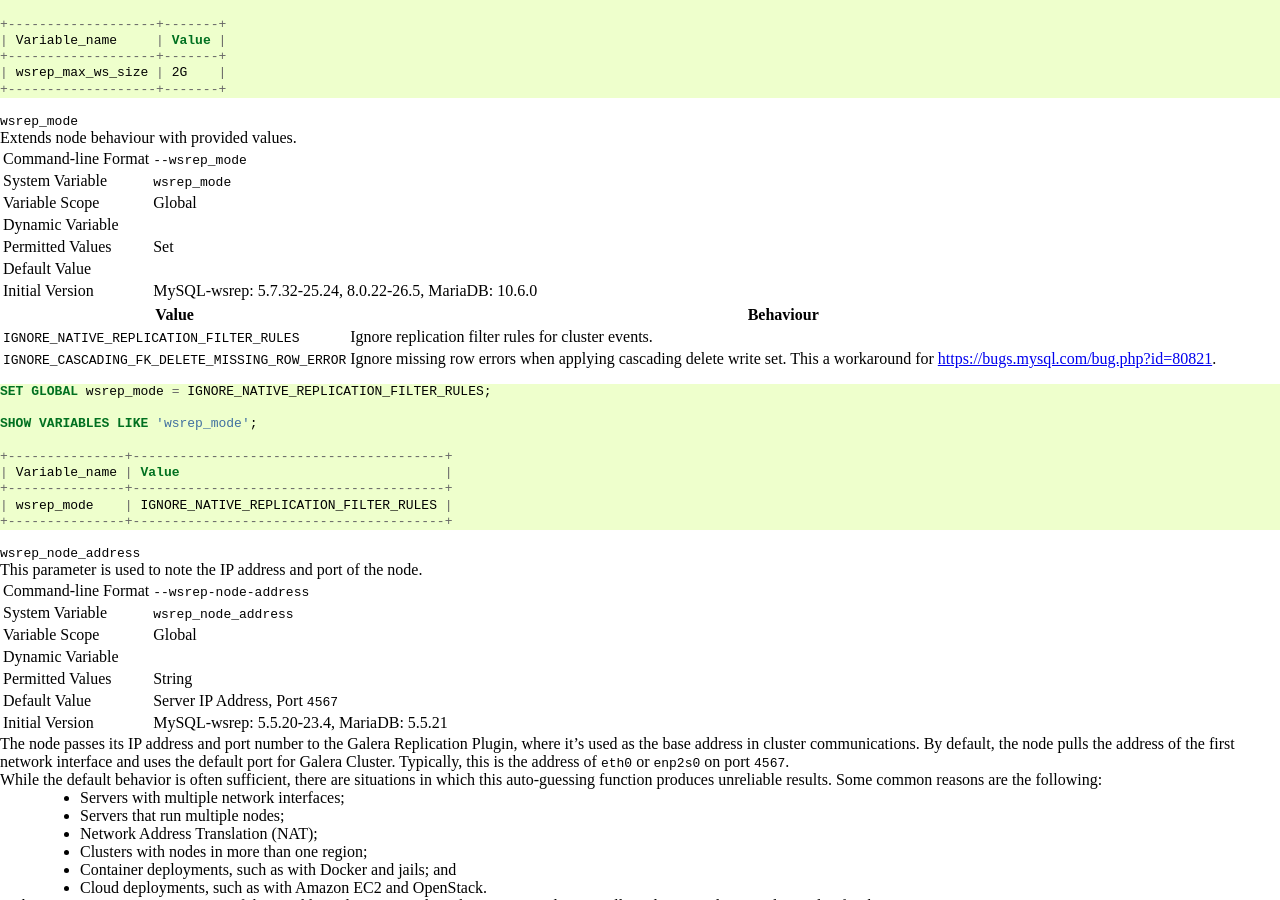
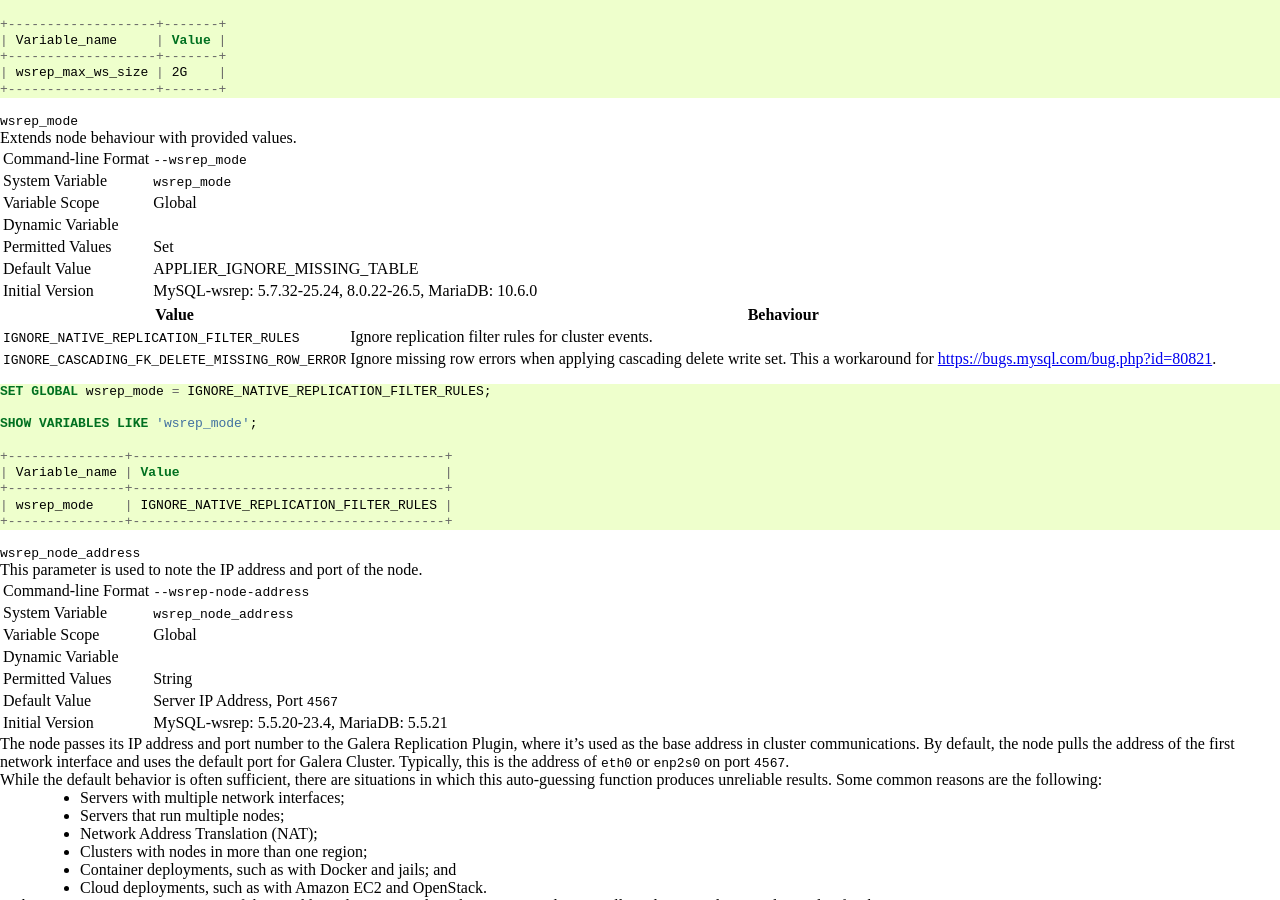
Before and after one commit to codership/documentation, a Sphinx documentation site: the page built from galeracluster/source/documentation/mysql-wsrep-options.rst, in a window 1280 px wide and 900 px high, scrolled down 9792 px. Built offline with Sphinx 7.4.7, drawn with Linux system fonts in a browser that asks for light colours; comment, search, counter and statistics services are not loaded.

Commit message:
Issue #423, default value APPLIER_IGNORE_MISSING_TABLE added to wsrep_mode

```diff
--- a/galeracluster/source/documentation/mysql-wsrep-options.rst
+++ b/galeracluster/source/documentation/mysql-wsrep-options.rst
@@ -1003,7 +1003,7 @@ Extends node behaviour with provided values.
    "Variable Scope", "Global"
    "Dynamic Variable", ""
    "Permitted Values", "Set"
-   "Default Value", ""
+   "Default Value", "APPLIER_IGNORE_MISSING_TABLE"
    "Initial Version", "MySQL-wsrep: 5.7.32-25.24, 8.0.22-26.5, MariaDB: 10.6.0"
 
 .. csv-table::
```
